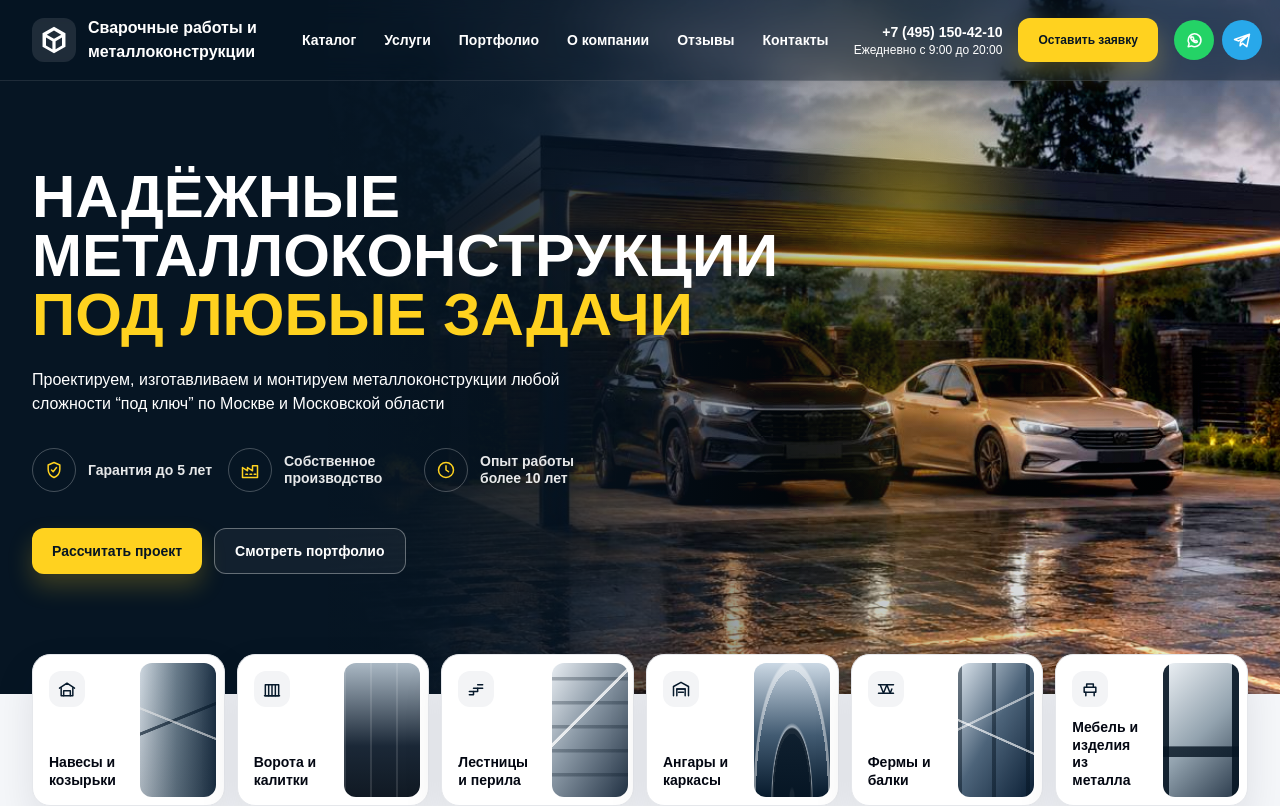
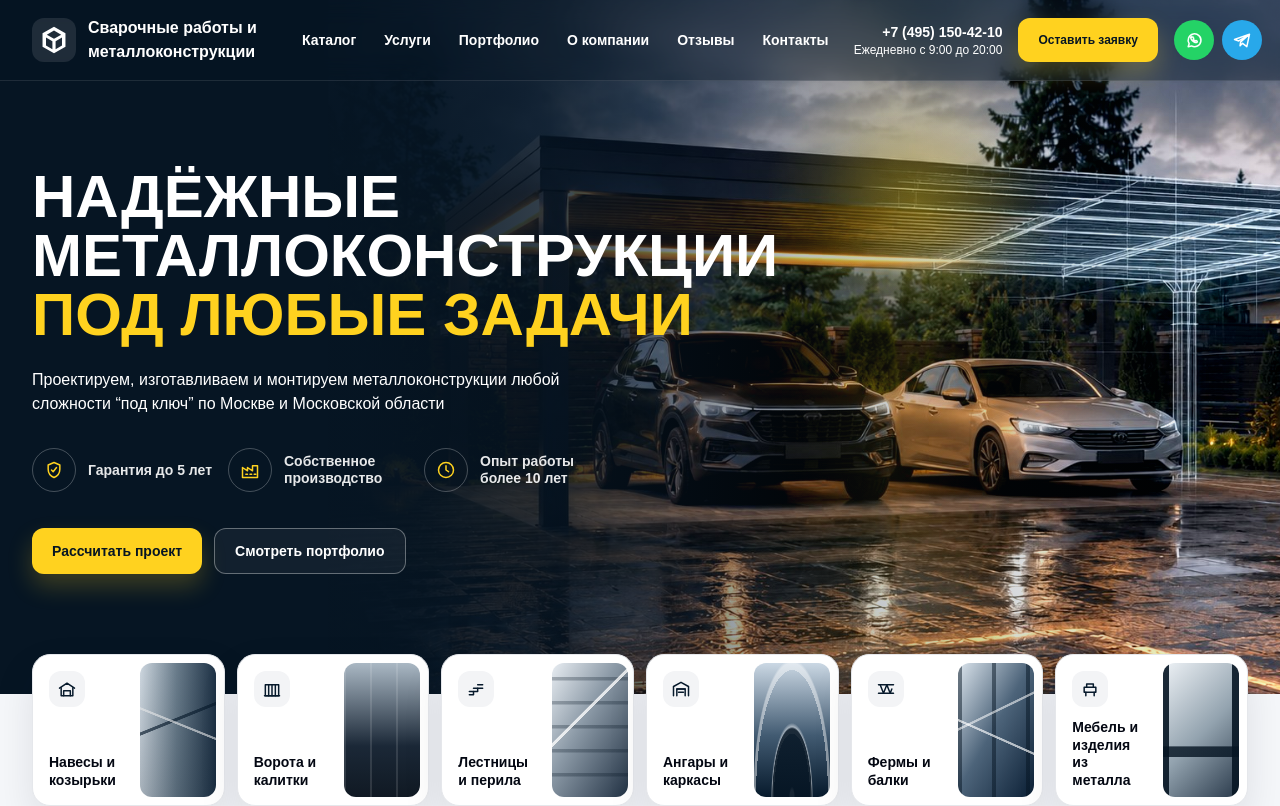
Before and after one commit to evgenykuimov-cloud/steel, a Next.js app: page / in a window 1280 px wide. Shown: the top 806 px of the page. Built offline with nearby package versions, Linux system fonts and the light colour scheme.

Commit message:
Add blueprint transition hero image

```diff
--- a/src/app/globals.css
+++ b/src/app/globals.css
@@ -131,7 +131,7 @@ textarea {
 }
 
 .hero-photo {
-  background-image: url("/images/hero-carport.jpg");
+  background-image: url("/images/hero-carport-blueprint.jpg");
   background-position: 58% center;
   background-size: cover;
   opacity: 0.48;
@@ -156,7 +156,7 @@ textarea {
 .hero-mobile-photo {
   background-image:
     linear-gradient(180deg, rgba(6, 21, 35, 0.04), rgba(6, 21, 35, 0.18)),
-    url("/images/hero-carport.jpg");
+    url("/images/hero-carport-blueprint.jpg");
   background-position: 62% center;
   background-size: cover;
 }
```
Also changed, not shown: public/images/hero-carport-blueprint.jpg (added).
